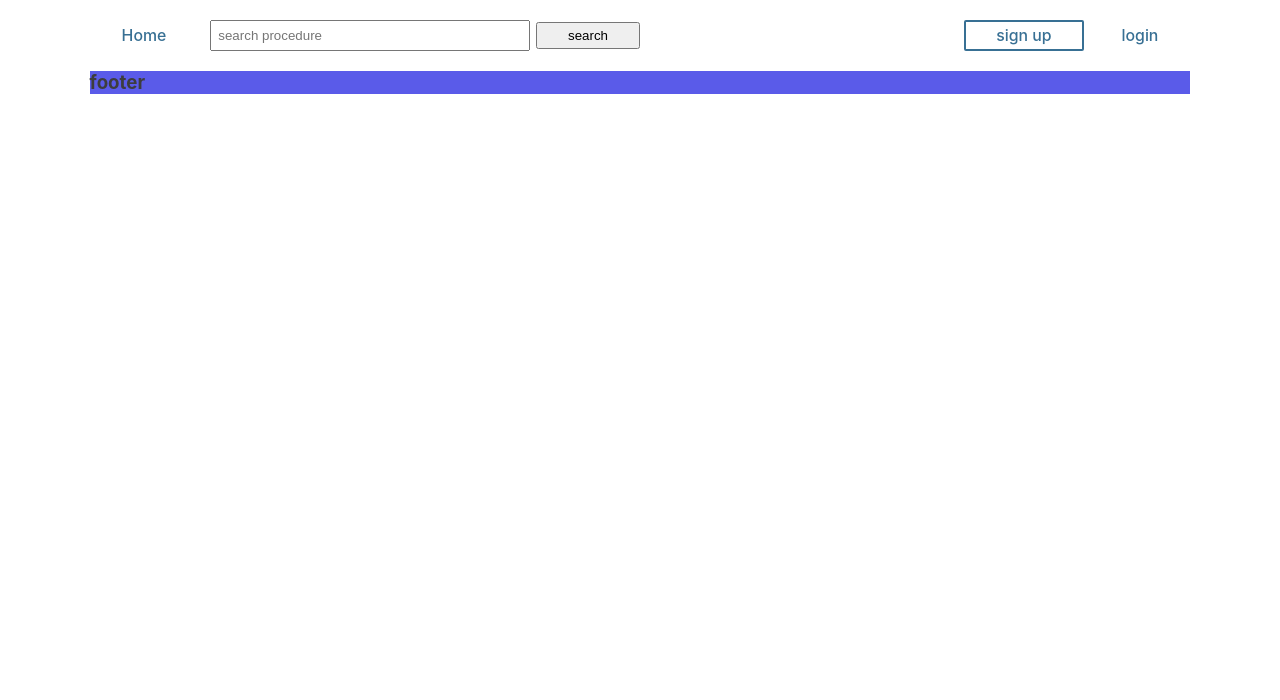
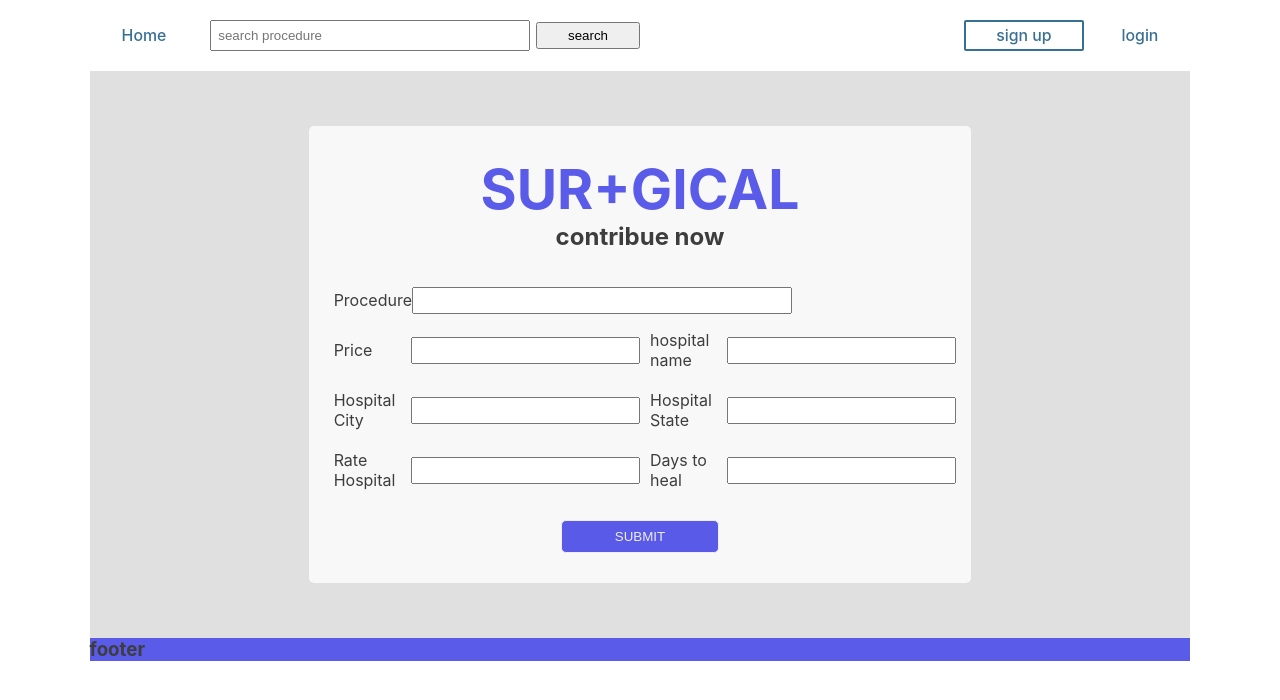
Before and after one commit to dommentee/Cap-Front, a React (Create React App) app: page /contribute in a window 1280 px wide. Shown: the top 700 px of the page. Built offline with nearby package versions, Linux system fonts and the light colour scheme; no server answers.

Commit message:
added create form

```diff
--- a/src/App.tsx
+++ b/src/App.tsx
@@ -1,6 +1,6 @@
 import React, {useEffect, useState} from 'react';
 import axios from 'axios';
-import { BrowserRouter as Router, Routes, Route, Link  } from 'react-router-dom';
+import { BrowserRouter as Router, Routes, Route, Link} from 'react-router-dom';
 
 import './sass/App.scss';
 
@@ -8,14 +8,15 @@ import './sass/App.scss';
 import { Procedure} from './helpers/types';
 
 //components
-import ProcedureForm from './components/ProcedureFrom';
 import Home from './pages/Home';
 import Login from './pages/Login';
 import Signup from './pages/Signup';
 import Footer from './components/Footer';
+import ProcedureForm from './components/ProcedureForm';
 
 
 const App = () => {
+  //navaget is used to route for different button
   //set state of data
   const [procedures, setProcedures] = useState<Array<Procedure>>([])//need to be array of porocedures
   const getProcedures = () => {
@@ -57,6 +58,7 @@ const App = () => {
           }/>
           <Route path="/signup" element={<Signup/>}/>
           <Route path="/login" element={<Login/>}/>
+          <Route path="/contribute" element={<ProcedureForm />}/>
           {/* <Route path="*" element={<ErrorPage />} />  */}
         </Routes>
       </Router>
--- /dev/null
+++ b/src/components/ProcedureForm.tsx
@@ -0,0 +1,86 @@
+import React,{useState} from "react";
+import '../sass/procedure-form.scss'
+
+//procedure name
+//Price
+//hospital name
+//address // city, state
+//hospital expierence rating
+//healing time
+const ProcedureForm = () => {
+    return (
+        <div className="procedure-form">
+            <form>
+            <h2>
+                <span id="logo">SUR+GICAL</span>
+                <br/>
+                contribue now
+                <br/>
+                <br/>
+            </h2>
+                <div className="input-wrap">
+                    <label htmlFor="name" id="procede-lbl" >Procedure </label>
+                    <input
+                        type="text"
+                        name="name"
+                        className="procedure-input"
+                        // onChange={handleChange}
+                        // value={procedure.name}
+                    />
+                </div>
+                <div className="input-wrap">
+                    <label htmlFor="price">Price</label>
+                    <input
+                        type="number"
+                        name="price"
+                        className="input"
+                        // onChange={handleChange}
+                        // value={message.title}
+                    />
+                    <label htmlFor="Hospital name">hospital name</label>
+                    <input
+                        type="text"
+                        name="hospital name"
+                        className="input"
+                    />
+                </div>
+                <div className="input-wrap">
+                    <label htmlFor="Hospital city">Hospital City</label>
+                    <input
+                        type="text"
+                        name="hospital City"
+                        className="input"
+                    />
+                    <label htmlFor="Hospital city">Hospital State</label>
+                    <input
+                        type="text"
+                        name="hospital state"
+                        className="input"
+                    />
+                </div>
+                <div className="input-wrap">
+                    <label htmlFor="Hospital rating">Rate Hospital</label>
+                    <input
+                        type="number"
+                        name="rating"
+                        className="input"
+                    />
+                    <label htmlFor="healing time">Days to heal</label>
+                    <input
+                        type="number"
+                        name="healing"
+                        className="input"
+                    />
+                </div>
+                <br/>
+                <div className="input-wrap">
+                <input className="send" type="submit" value="SUBMIT"></input>
+                </div>
+
+            </form>
+        </div>
+
+
+    )
+}
+export default ProcedureForm
--- a/src/index.tsx
+++ b/src/index.tsx
@@ -3,6 +3,7 @@ import ReactDOM from 'react-dom';
 import './sass/index.scss'
 import App from './App';
 import reportWebVitals from './reportWebVitals';
+import {BrowserRouter} from 'react-router-dom'
 
 ReactDOM.render(
   <React.StrictMode>
--- a/src/pages/Home.tsx
+++ b/src/pages/Home.tsx
@@ -1,6 +1,6 @@
 import React from 'react'
+import { useNavigate } from 'react-router-dom'
 import '../sass/home.scss'
-
 
 //procedure name
 //Price
@@ -13,6 +13,8 @@ import '../sass/home.scss'
 //the point is to properly display the infomation/stats
 
 const Home = (props: any ) => {
+      //navaget is used to route for different button
+  let navagate = useNavigate()
     return (
         <div className="home">
             <div className="landing-banner">
@@ -29,7 +31,7 @@ const Home = (props: any ) => {
           		    </span>
 
                     <div>contribue now</div>
-                    <div className="upload-button">Up load procedure</div>
+                    <div className="upload-button" onClick={() => navagate('/contribute')}>Up load procedure</div>
 			    </div>
 			</div>
             <div className="mapWrap">
--- a/src/sass/App.scss
+++ b/src/sass/App.scss
@@ -2,7 +2,7 @@
   width:100%;
 }
 .header {
-  padding: 20px 0;
+  padding: 30px 0;
   a {
     text-decoration: none;
     color: #387094;
--- a/src/sass/home.scss
+++ b/src/sass/home.scss
@@ -42,6 +42,7 @@
         width: fit-content;
         margin: 20px auto;
         border: 2.5px solid;
+        border-radius: 2px;
         &:hover {
           // background: rgba(14, 199, 231, 0.8);
           background-color: #F5DA20;
--- /dev/null
+++ b/src/sass/procedure-form.scss
@@ -0,0 +1,66 @@
+* {
+  padding: 0;
+  margin: 0;
+  box-sizing: border-box;
+}
+.procedure-form {
+  width: 100%;
+  padding: 5% 7%;
+  background: #e0e0e0 ;
+  h2 {
+    text-align: center;
+    #logo {
+      font-size: 2.3em;
+      color: rgba(68, 70, 230, 0.884);
+    }
+  }
+  form {
+    width: 100%;
+    width: 70%;
+    padding: 30px 15px;
+    border-radius: 5px;
+    margin: 0 auto;
+    box-sizing: border-box;
+    background-color: #f8f8f8;
+    .procedure-input {
+      width: 60%;
+      padding: 4px;
+    }
+    #procede-lbl {
+      width: 14%;
+    }
+    label {
+      width: 15%;
+      padding: 10px;
+    }
+  }
+  .close-modal:hover {
+    color: #B4DFE5
+  }
+  .input-wrap {
+    display: flex;
+    align-items: center;
+    width: 100%;
+    background-color: violets;
+    .input {
+      width: 40%;
+      padding: 4px;
+    }
+  }
+  .send {
+    color: #EDEDED;
+    width: 25%;
+    display: inline-block;
+    padding: 8px 40px;
+    margin:  0 auto;
+    border-radius: 5px;
+    border: 1.5px solid;
+    background-color: rgba(68, 70, 230, 0.884);
+    &:hover {
+      cursor: pointer;
+      background: #EDEDED;
+      color: #3D3D3D;
+      border-color: #3D3D3D;
+    }
+  }
+}
```
Also changed, not shown: src/components/ProcedureFrom.tsx (deleted, +0 -8 lines).
